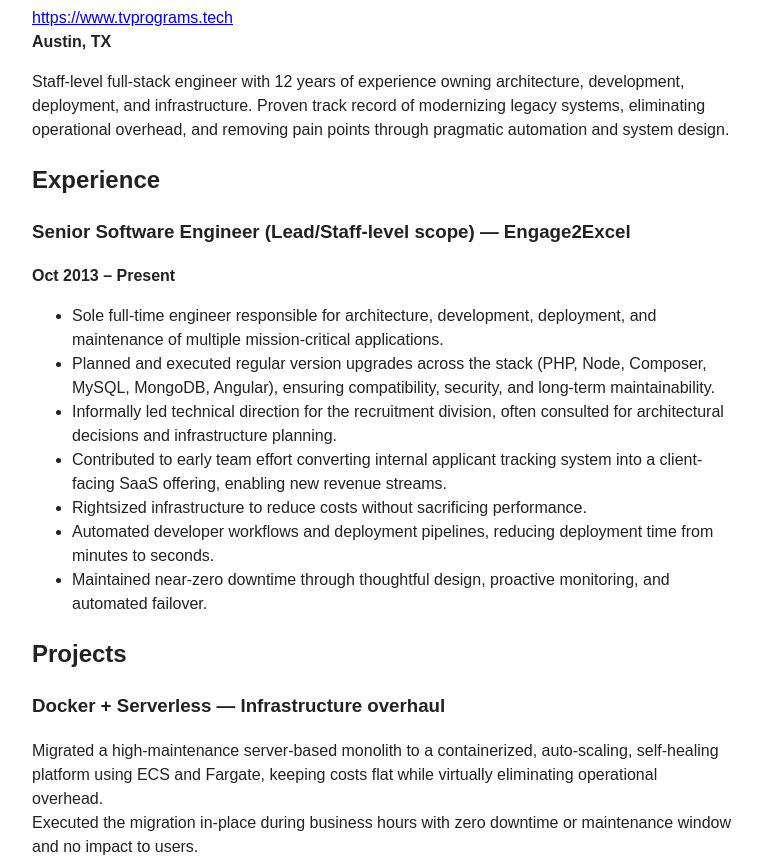
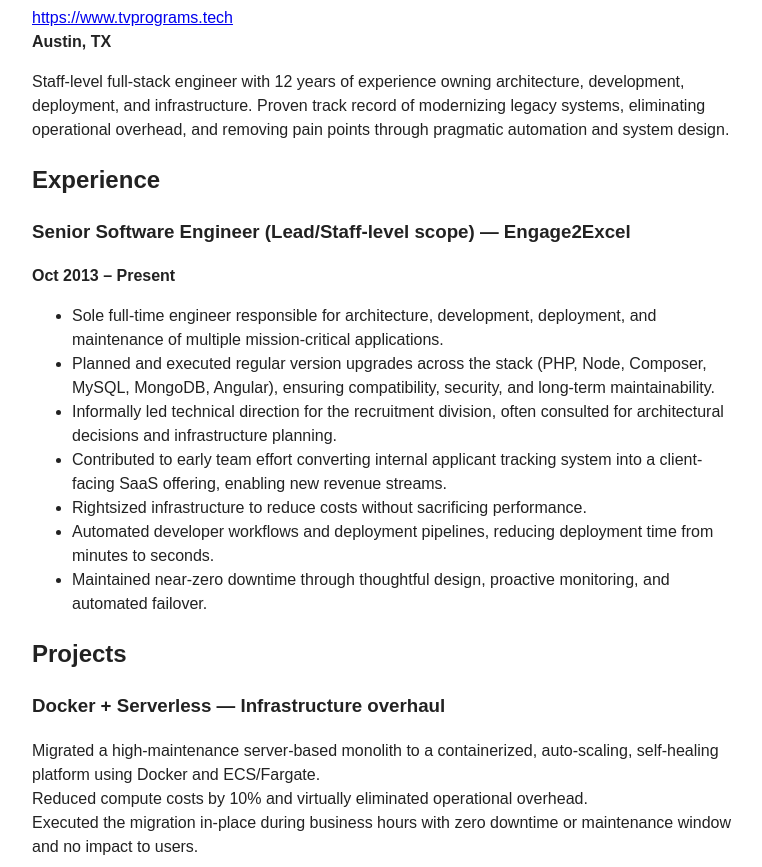
Before and after one commit to taylorvance/resume, a plain HTML site: page docs/index.html in a window 1280 px wide. Shown: the part 85-952 px from the top of the page, without its empty margins (258-1020 px from the left). Drawn offline with Linux system fonts and the light colour scheme.

Commit message:
Update resume

```diff
--- a/docs/index.html
+++ b/docs/index.html
@@ -80,8 +80,9 @@ monitoring, and automated failover.</li>
 <h3 id="docker-serverless-infrastructure-overhaul"><strong>Docker +
 Serverless</strong> — Infrastructure overhaul</h3>
 <p>Migrated a high-maintenance server-based monolith to a containerized,
-auto-scaling, self-healing platform using ECS and Fargate, keeping costs
-flat while virtually eliminating operational overhead.<br />
+auto-scaling, self-healing platform using Docker and ECS/Fargate.<br />
+Reduced compute costs by 10% and virtually eliminated operational
+overhead.<br />
 Executed the migration in-place during business hours with zero downtime
 or maintenance window and no impact to users.</p>
 <h3 id="ai-code-documentation-and-qa-tool-ai-powered-support-assistant"><strong>AI
```
Also changed, not shown: docs/TaylorVance-Resume.txt, 1 other file.
